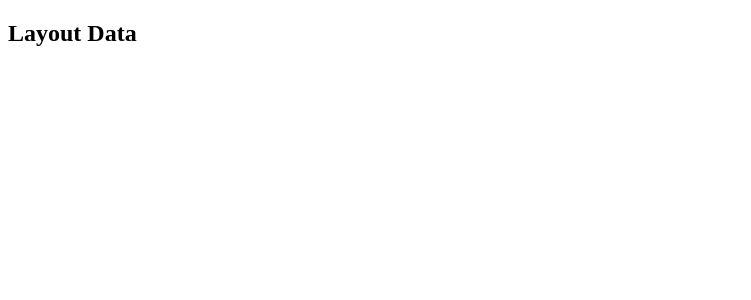
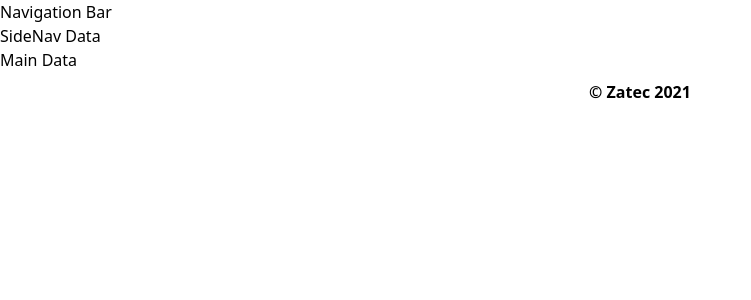
Before and after one commit to PrinceNiyonshuti/Zatec-ReactJS-Project-1, a React (Create React App) app: page / in a window 1280 px wide. Shown: the top 300 px of the page, without its empty margins (0-751 px from the left). Built offline with nearby package versions, Linux system fonts and the light colour scheme.

Commit message:
added Sidenav

```diff
--- a/public/index.html
+++ b/public/index.html
@@ -1,26 +1,19 @@
 <!DOCTYPE html>
 <html lang="en">
-
   <head>
-	<meta charset="utf-8">
-	<meta name="viewport" content="width=device-width, initial-scale=1, shrink-to-fit=no">
-	<meta name="theme-color" content="#000000">
-	<!--
-      manifest.json provides metadata used when your web app is added to the
-      homescreen on Android. See https://developers.google.com/web/fundamentals/engage-and-retain/web-app-manifest/
-    -->
-	<link rel="manifest" href="%PUBLIC_URL%/manifest.json">
-	<link rel="shortcut icon" href="%PUBLIC_URL%/favicon.ico">
-	<!--
-      Notice the use of %PUBLIC_URL% in the tags above.
-      It will be replaced with the URL of the `public` folder during the build.
-      Only files inside the `public` folder can be referenced from the HTML.
-
-      Unlike "/favicon.ico" or "favicon.ico", "%PUBLIC_URL%/favicon.ico" will
-      work correctly both with client-side routing and a non-root public URL.
-      Learn how to configure a non-root public URL by running `npm run build`.
-    -->
-	<title>React App</title>
+    <meta charset="utf-8" />
+    <meta
+      name="viewport"
+      content="width=device-width, initial-scale=1, shrink-to-fit=no"
+    />
+    <meta name="theme-color" content="#000000" />
+    <link rel="manifest" href="%PUBLIC_URL%/manifest.json" />
+    <link rel="shortcut icon" href="%PUBLIC_URL%/favicon.ico" />
+    <link
+      href="https://unpkg.com/tailwindcss@^2/dist/tailwind.min.css"
+      rel="stylesheet"
+    />
+    <title>ReactJS Project - 1</title>
   </head>
 
   <body>
@@ -28,16 +21,5 @@
       You need to enable JavaScript to run this app.
     </noscript>
     <div id="root"></div>
-	<!--
-      This HTML file is a template.
-      If you open it directly in the browser, you will see an empty page.
-
-      You can add webfonts, meta tags, or analytics to this file.
-      The build step will place the bundled scripts into the <body> tag.
-
-      To begin the development, run `npm start` or `yarn start`.
-      To create a production bundle, use `npm run build` or `yarn build`.
-    -->
   </body>
-
 </html>
--- a/src/compoments/Footer.js
+++ b/src/compoments/Footer.js
@@ -2,8 +2,12 @@
 
 function Footer() {
   return (
-    <div>
-      <h2> &copy; Zatec 2021</h2>
+    <div className="bg-white">
+      <div className="px-12">
+        <div className="flex justify-center py-2">
+          <div className="flex font-bold ">&copy; Zatec 2021</div>
+        </div>
+      </div>
     </div>
   );
 }
--- a/src/compoments/Layout.js
+++ b/src/compoments/Layout.js
@@ -1,12 +1,16 @@
 import React from "react";
 import NavBar from "./NavBar";
+import SideNav from "./SideNav";
 import Main from "./Main";
 import Footer from "./Footer";
 
 function Layout() {
   return (
     <div>
-      <h2> Layout Data</h2>
+      <NavBar />
+      <SideNav />
+      <Main />
+      <Footer />
     </div>
   );
 }
--- /dev/null
+++ b/src/compoments/SideNav.js
@@ -0,0 +1,10 @@
+import React from "react";
+
+function SideNav() {
+  return (
+    <div>
+      <h2> SideNav Data</h2>
+    </div>
+  );
+}
+export default SideNav;
```
Lines whose indentation alone changed are shown as unchanged.
